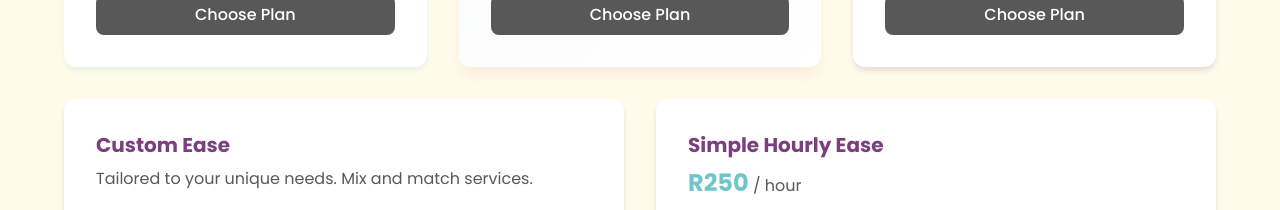
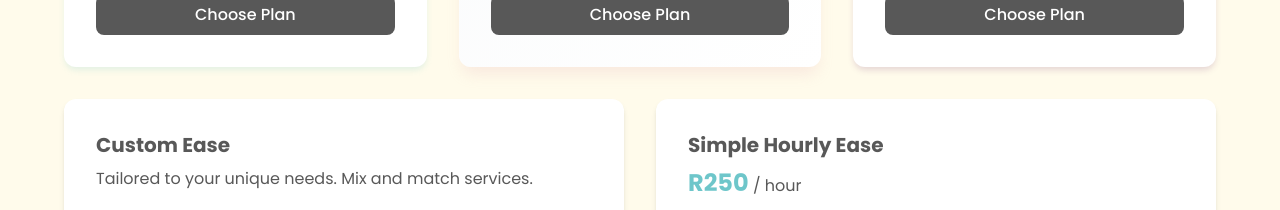
Before and after one commit to candicebuilds/elderly-ease-site, a Next.js app: page / in a window 1280 px wide. Shown: the part 3540-3750 px from the top of the page. Built offline with nearby package versions, Linux system fonts and the light colour scheme.

Commit message:
Update Custom Ease and Simple Hourly Ease heading colors to #585858

```diff
--- a/src/app/page.tsx
+++ b/src/app/page.tsx
@@ -329,13 +329,13 @@ export default function Home() {
           {/* Additional Pricing Options */}
           <div className="grid grid-cols-1 md:grid-cols-2 gap-8">
             <div className="bg-white p-8 rounded-xl shadow-md">
-              <h3 className="text-xl font-bold mb-2" style={{ color: "#7b3f7e" }}>Custom Ease</h3>
+              <h3 className="text-xl font-bold mb-2" style={{ color: "#585858" }}>Custom Ease</h3>
               <p className="mb-4" style={{ color: "#585858" }}>Tailored to your unique needs. Mix and match services.</p>
               <button className="font-medium hover:opacity-80 transition" style={{ color: "#6ec6ca" }}>Get Custom Quote →</button>
             </div>
 
             <div className="bg-white p-8 rounded-xl shadow-md">
-              <h3 className="text-xl font-bold mb-2" style={{ color: "#7b3f7e" }}>Simple Hourly Ease</h3>
+              <h3 className="text-xl font-bold mb-2" style={{ color: "#585858" }}>Simple Hourly Ease</h3>
               <p className="mb-4" style={{ color: "#585858" }}>
                 <span className="text-2xl font-bold" style={{ color: "#6ec6ca" }}>R250</span> / hour
               </p>
```
